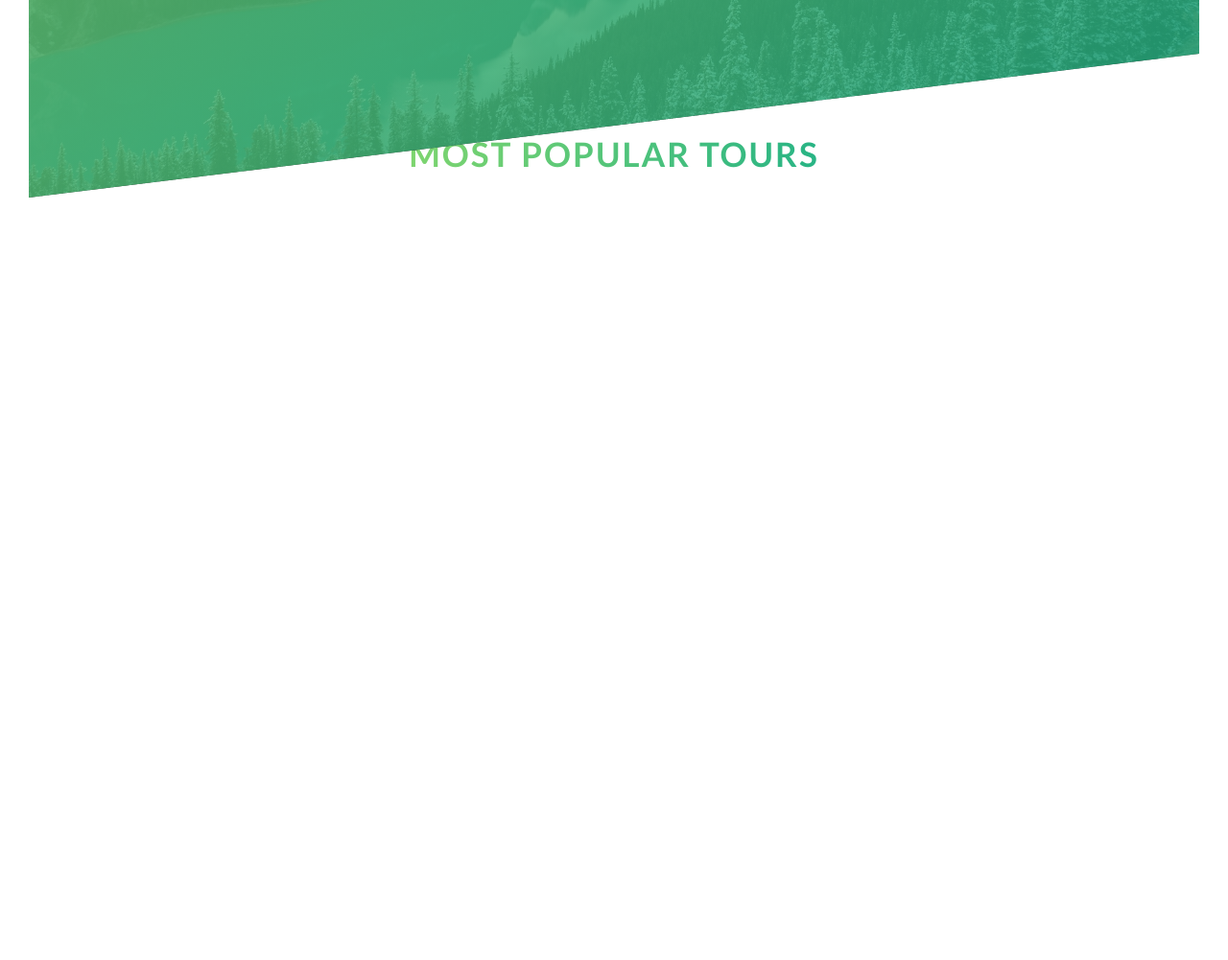
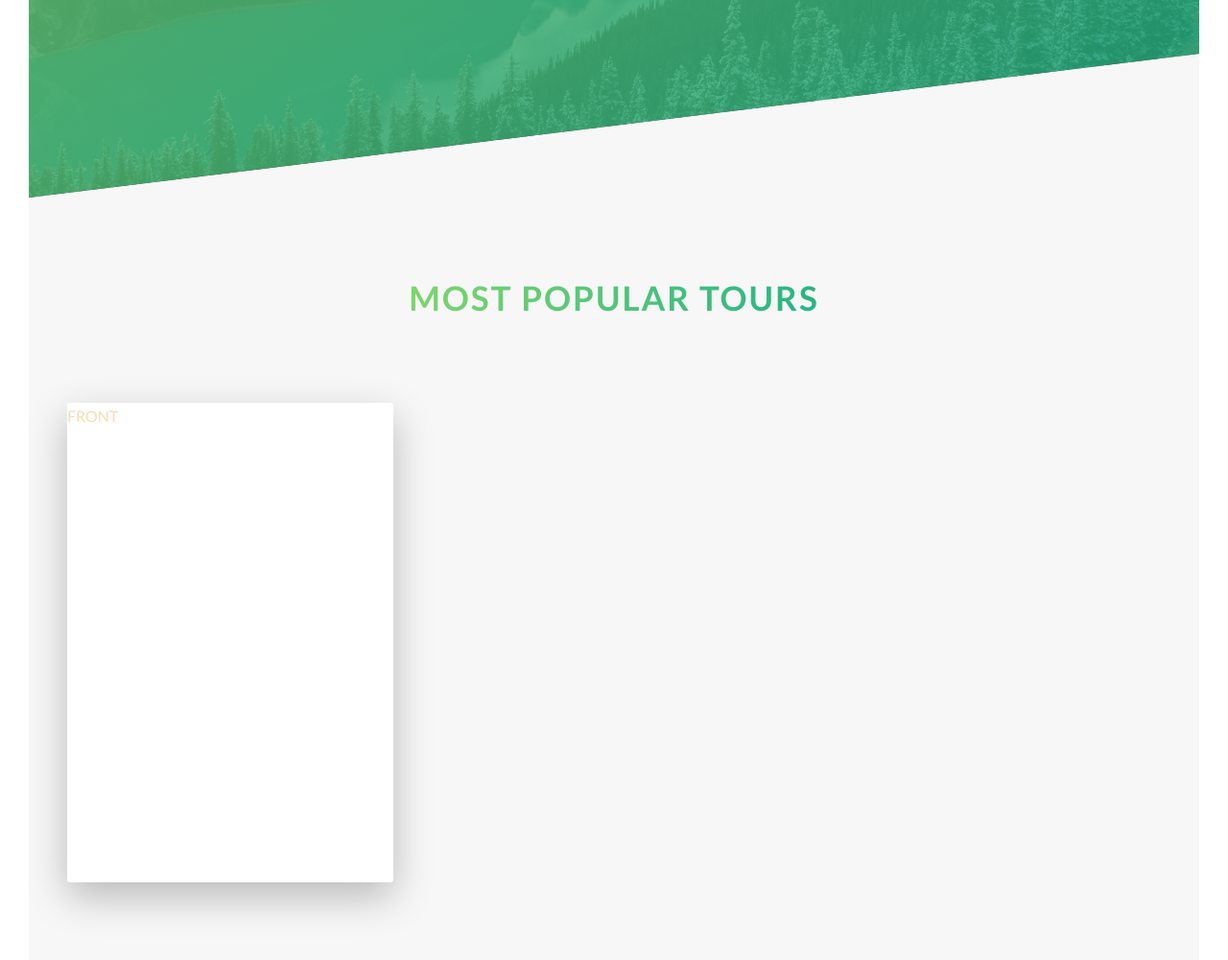
Before and after one commit to s1uns/Natours, a website: page index.html in a window 1280 px wide. Shown: the part 2080-3081 px from the top of the page at 96% size. Before the commit the page ends 2380 px from the top, so only its background shows below. Drawn offline with Linux system fonts and the light colour scheme.

Commit message:
Created and styled card component

```diff
--- a/index.html
+++ b/index.html
@@ -165,7 +165,18 @@
                     <h2 class="heading-secondary">Most popular tours</h2>
                 </div>
                 <div class="row">
-                    <div class="col-1-of-3"></div>
+                    <div class="col-1-of-3">
+                        <div class="card">
+                            <div class="card__side card__side--front">
+                                FRONT
+                            </div>
+                            <div
+                                class="card__side card__side--back card__side--back-1"
+                            >
+                                BACK
+                            </div>
+                        </div>
+                    </div>
                     <div class="col-1-of-3"></div>
                     <div class="col-1-of-3"></div>
                 </div>
--- a/sass/abstracts/_variables.scss
+++ b/sass/abstracts/_variables.scss
@@ -2,6 +2,12 @@
 $color-primary: #55c57a;
 $color-primary-light: #7ed56f;
 $color-primary-dark: #28b485;
+
+$color-secondary-light: #ffb900;
+$color-secondary-dark: #ff7730;
+
+$color-tertiary-light: #2998ff;
+$color-tertiary-dark: #5643fa;
 
 $color-grey-light-1: #f7f7f7;
 
--- /dev/null
+++ b/sass/components/card/_card.scss
@@ -0,0 +1,46 @@
+@use "../../abstracts" as a;
+
+.card {
+    perspective: 150rem;
+    -moz-perspective: 150rem;
+    position: relative;
+    height: 50rem;
+
+    &__side {
+        position: absolute;
+        left: 0;
+        top: 0;
+        color: wheat;
+        height: 50rem;
+        transition: all 0.8s ease;
+        width: 100%;
+        backface-visibility: hidden;
+        border-radius: 3px;
+        box-shadow: 0 1.5rem 4rem rgba(a.$variables-color-black, 0.25);
+
+        &--front {
+            background-color: a.$variables-color-white;
+        }
+
+        &--back {
+            background-color: green;
+            transform: rotateY(-180deg);
+
+            &-1 {
+                background-image: linear-gradient(
+                    to right bottom,
+                    a.$variables-color-secondary-light,
+                    a.$variables-color-secondary-dark
+                );
+            }
+        }
+    }
+
+    &:hover &__side--front {
+        transform: rotateY(180deg);
+    }
+
+    &:hover &__side--back {
+        transform: rotateY(0);
+    }
+}
--- /dev/null
+++ b/sass/components/card/_index.scss
@@ -0,0 +1 @@
+@forward "./card";
--- a/sass/main.scss
+++ b/sass/main.scss
@@ -1,5 +1,6 @@
 @use "base";
 @use "components/button";
+@use "components/card";
 @use "components/composition";
 @use "components/feature-box";
 @use "layout/header";
--- a/sass/pages/_home.scss
+++ b/sass/pages/_home.scss
@@ -24,3 +24,9 @@
         transform: skewY(7deg);
     }
 }
+
+.section-tours {
+    background-color: a.$variables-color-grey-light-1;
+    padding: 25rem 0 50rem 0;
+    margin-top: -10rem;
+}
```
Also changed, not shown: css/style.css, 1 other file.
